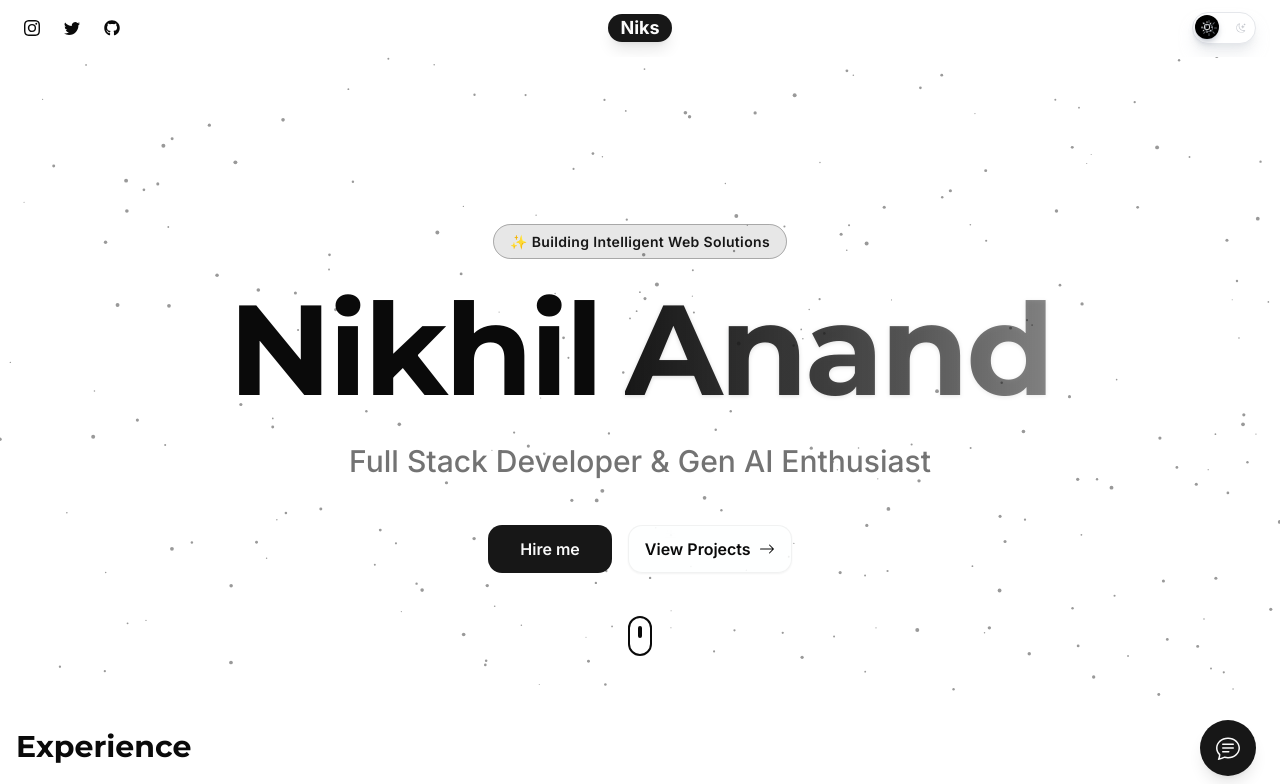
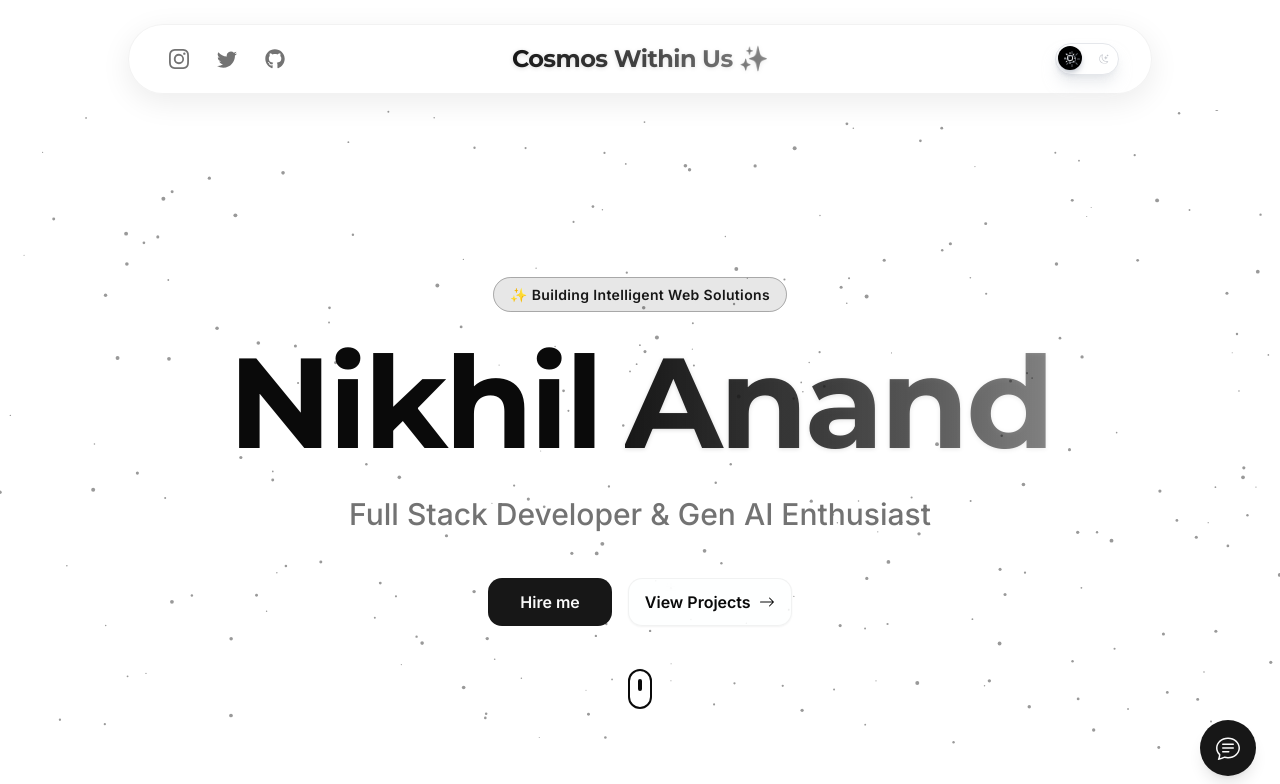
Before and after one commit to niks-nikhil-anand/portfolio_2025, a Next.js app: page / in a window 1280 px wide. Shown: the top 784 px of the page. Built offline with nearby package versions, Linux system fonts and the light colour scheme.

Commit message:
style: Revamp Navbar with updated background, border, shadow, social icon styling, and a new 'Cosmos Within Us' logo, along with a refactored responsive layout.

```diff
--- a/src/components/shared/Navbar.tsx
+++ b/src/components/shared/Navbar.tsx
@@ -40,12 +40,9 @@ const Navbar: React.FC = () => {
   }
 
   // Dynamic navbar classes with proper background colors
-  const navbarClasses: string = `top-0 left-0 right-0 w-full px-4 sm:px-6 py-3 transition-all duration-300 z-50 border-b ${isScrolled
-    ? `${isDarkMode
-      ? "bg-black/95 backdrop-blur-md border-gray-800/50 shadow-lg shadow-black/10"
-      : "bg-white/95 backdrop-blur-md border-gray-200/50 shadow-lg shadow-gray-900/10"
-    }`
-    : "bg-transparent border-transparent"
+  const navbarClasses: string = `relative w-[92%] max-w-5xl mx-auto mt-4 sm:mt-6 mb-4 px-5 sm:px-8 py-3 sm:py-4 transition-all duration-500 z-50 rounded-2xl sm:rounded-full border backdrop-blur-xl ${isDarkMode
+    ? "bg-black/40 border-white/10 shadow-[0_8px_30px_rgb(0,0,0,0.5)]"
+    : "bg-white/60 border-black/5 shadow-[0_8px_30px_rgb(0,0,0,0.08)]"
     }`;
 
   const navLinkClasses: string = `flex items-center space-x-2 px-3 py-2 rounded-lg font-medium transition-all duration-200 hover:scale-105 hover:bg-accent ${isDarkMode ? "text-white" : "text-black"
@@ -143,52 +140,55 @@ const Navbar: React.FC = () => {
 
   return (
     <nav className={navbarClasses}>
-      <div className="mx-auto flex items-center justify-between">
-        {/* Left Side */}
-        <div className="flex items-center space-x-4">
-          {/* Enhanced Dark Mode Toggle with Framer Motion */}
-          <div className="md:hidden">
+      <div className="mx-auto flex items-center justify-between w-full relative">
+
+        {/* Left Side (Theme Toggle on Mobile, Social Icons on Desktop) */}
+        <div className="flex items-center gap-4">
+          {/* Mobile Theme Toggle */}
+          <div className="sm:hidden">
             {renderThemeToggle()}
           </div>
 
-          {/* Social Media Icons */}
-          <div className="hidden sm:flex items-center space-x-1 gap-5">
-            <Link href={"https://www.linkedin.com/in/nikhilanand86/"}>
-              <BsInstagram className="w-4 h-4" />
+          {/* Desktop Social Icons */}
+          <div className="hidden sm:flex items-center gap-3">
+            <Link href={"https://www.linkedin.com/in/nikhilanand86/"} className="p-2 rounded-full hover:bg-primary/10 text-muted-foreground hover:text-primary transition-all duration-300 hover:scale-110">
+              <BsInstagram className="w-5 h-5" />
             </Link>
-            <Link href={"https://x.com/niks_developer"}>
-              <BsTwitter className="w-4 h-4" />
+            <Link href={"https://x.com/niks_developer"} className="p-2 rounded-full hover:bg-primary/10 text-muted-foreground hover:text-primary transition-all duration-300 hover:scale-110">
+              <BsTwitter className="w-5 h-5" />
             </Link>
-            <Link href={"https://github.com/niks-nikhil-anand"}>
-              <FaGithub className="w-4 h-4" />
+            <Link href={"https://github.com/niks-nikhil-anand"} className="p-2 rounded-full hover:bg-primary/10 text-muted-foreground hover:text-primary transition-all duration-300 hover:scale-110">
+              <FaGithub className="w-5 h-5" />
             </Link>
           </div>
         </div>
 
-        {/* Logo - Centered on Desktop, Right on Mobile */}
-        <div className="absolute right-4 md:left-1/2 md:right-auto md:transform md:-translate-x-1/2">
+        {/* Center/Right - Logo */}
+        <div className="absolute right-0 sm:left-1/2 sm:right-auto sm:transform sm:-translate-x-1/2 flex items-center">
           <motion.a
             href="#home"
-            className="flex items-center space-x-2 group"
+            className="flex items-center group relative"
             whileHover={{ scale: 1.05 }}
             whileTap={{ scale: 0.95 }}
           >
+            {/* Soft Glow behind logo on hover */}
+            <div className="absolute inset-0 bg-primary/20 blur-md rounded-full opacity-0 group-hover:opacity-100 transition-opacity duration-300"></div>
+
             <motion.div
-              className={`w-16 h-7 rounded-3xl  flex items-center justify-center font-bold text-lg transition-all duration-300 bg-primary text-primary-foreground group-hover:bg-primary/90 shadow-lg`}
-              whileHover={{ rotate: 360 }}
-              transition={{ duration: 0.6 }}
+              className="relative px-3 sm:px-4 py-1.5 rounded-full flex items-center justify-center font-bold text-base sm:text-xl md:text-2xl transition-all duration-300 border border-transparent group-hover:border-primary/20 bg-transparent text-center whitespace-nowrap sm:whitespace-normal"
             >
-              Niks
+              <span className="bg-clip-text text-transparent bg-gradient-to-r from-primary via-primary/80 to-primary/50 font-heading tracking-tight drop-shadow-sm">
+                Cosmos Within Us ✨
+              </span>
             </motion.div>
           </motion.a>
         </div>
 
-        {/* Right Side */}
-        <div className="flex items-center space-x-4">
-          <div className="hidden md:flex items-center space-x-2">
-            {renderThemeToggle()}
-          </div>
+        {/* Right Side - Theme Toggle (Desktop Only) */}
+        <div className="hidden sm:flex items-center">
+          {renderThemeToggle()}
         </div>
+
       </div>
     </nav>
   );
```
